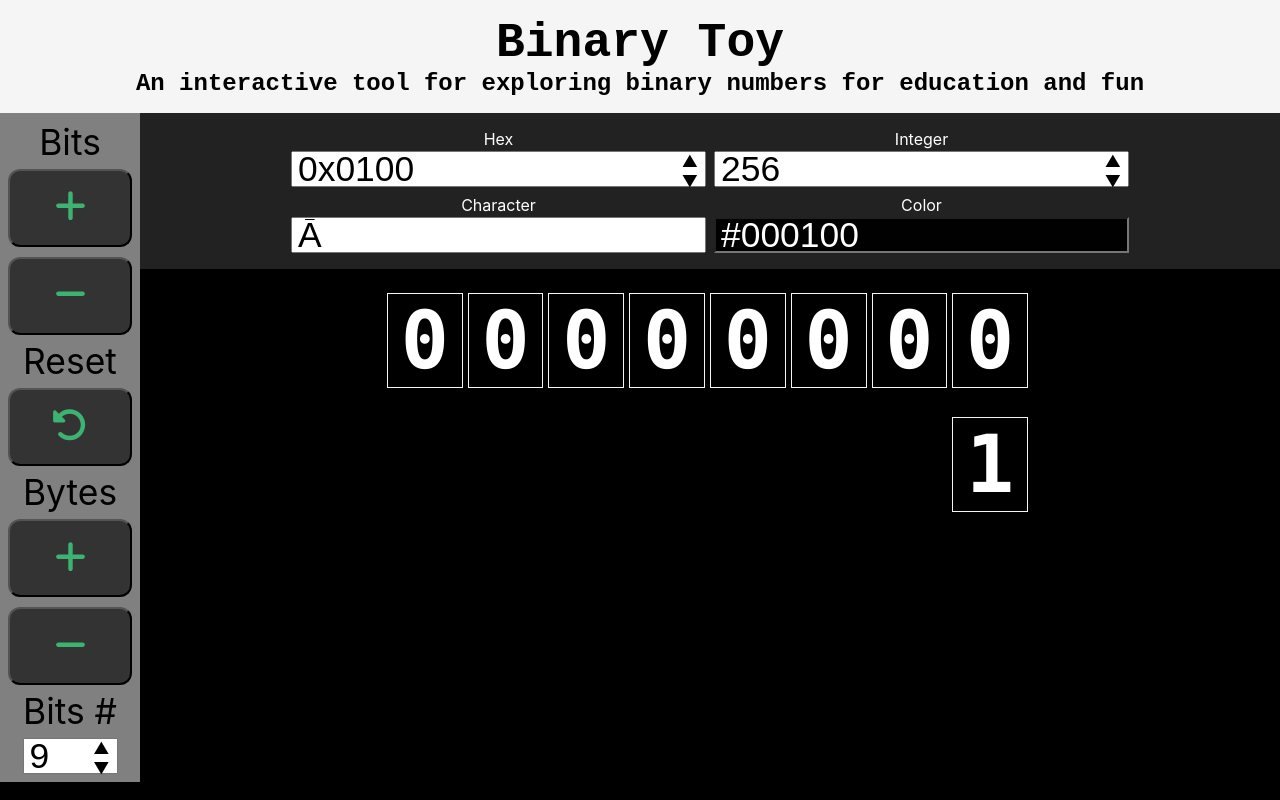
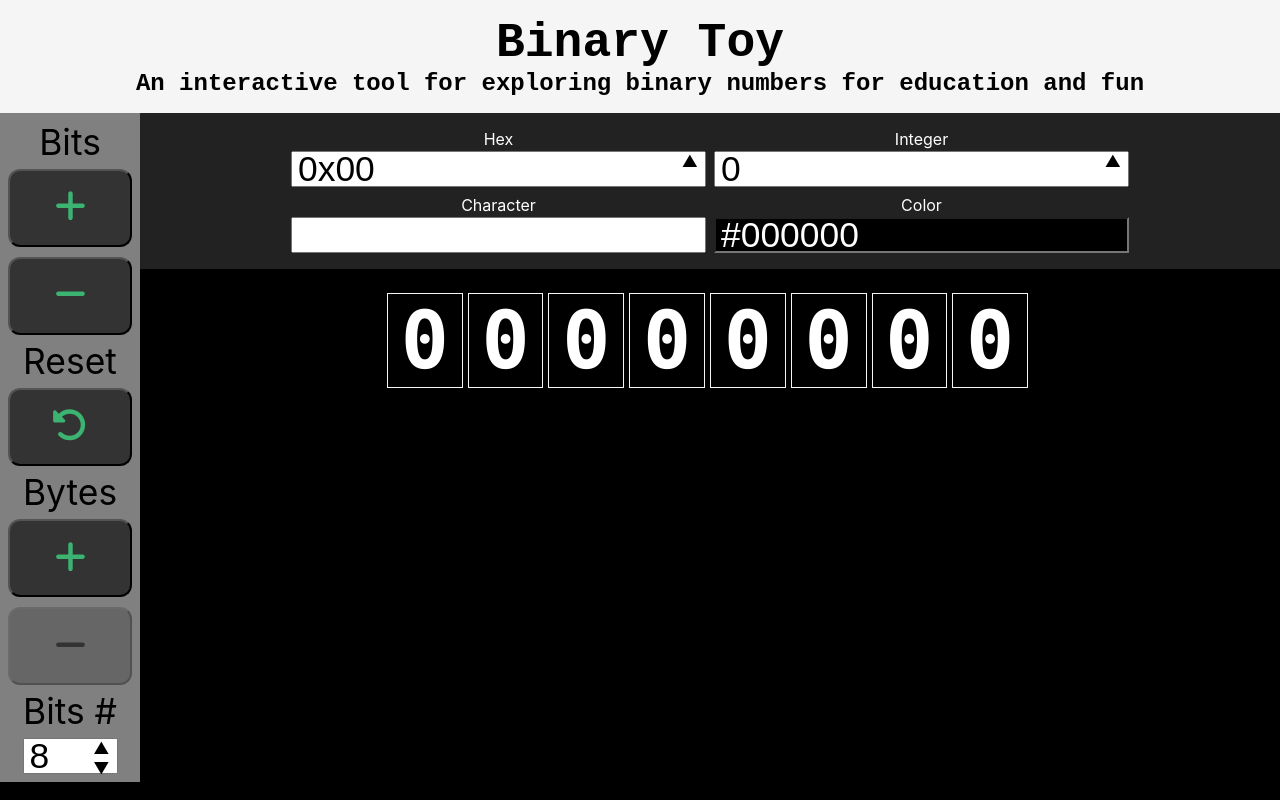
Before and after one commit to filmjbrandon/binary-toy, a React (Vite) app: page / in a window 1280 px wide. Built offline with nearby package versions, Linux system fonts and the light colour scheme.

Commit message:
updating readme and image, and restoring default App configuration.

```diff
--- a/src/App.tsx
+++ b/src/App.tsx
@@ -3,7 +3,7 @@ import BitInteraction from './components/BitInteraction';
 function App() {
   return (
     <div className="App">
-      <BitInteraction startingIntValue={256} numberOfBits={9}/>
+      <BitInteraction />
     </div>
   );
 }
```
Also changed, not shown: image.png, 1 other file (tests, documents, lock files or other folders).
